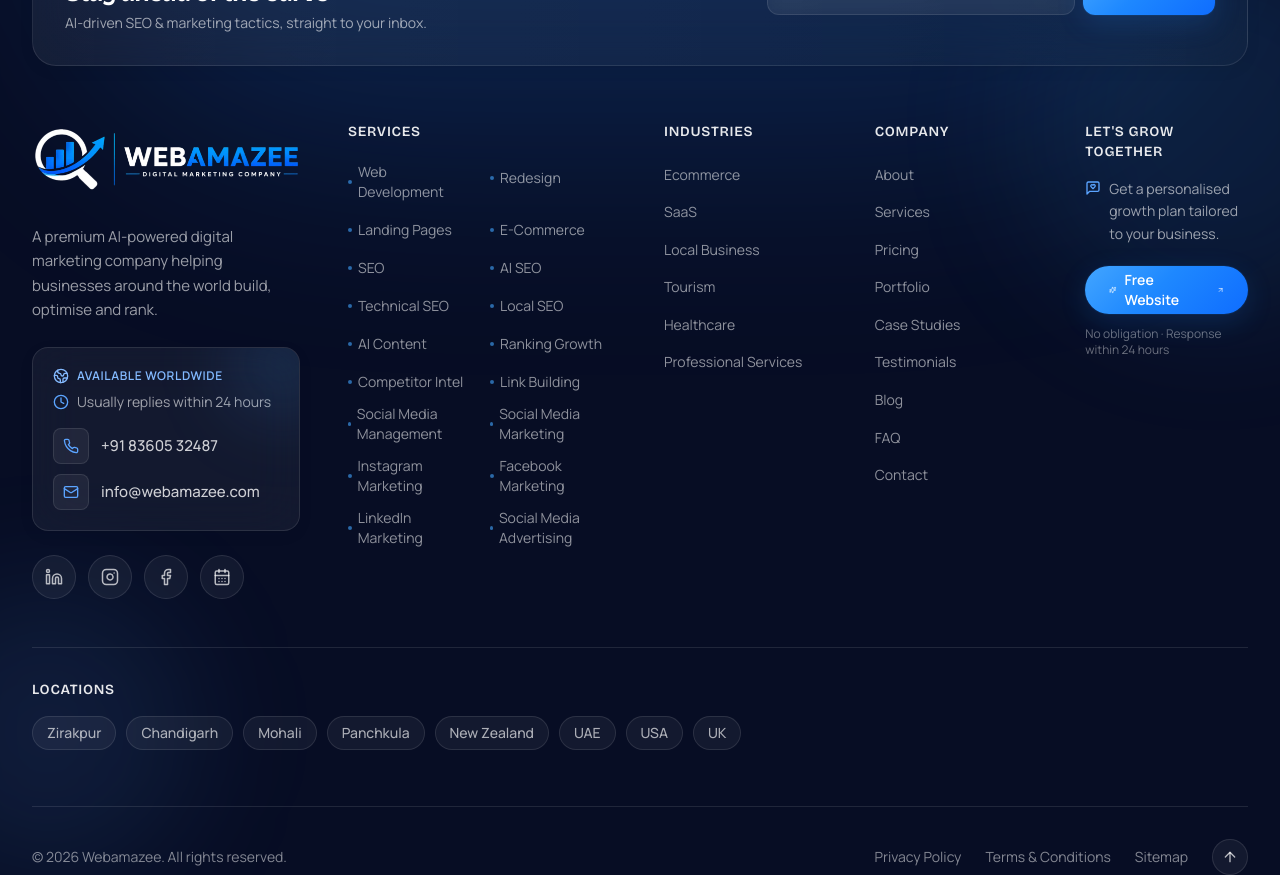
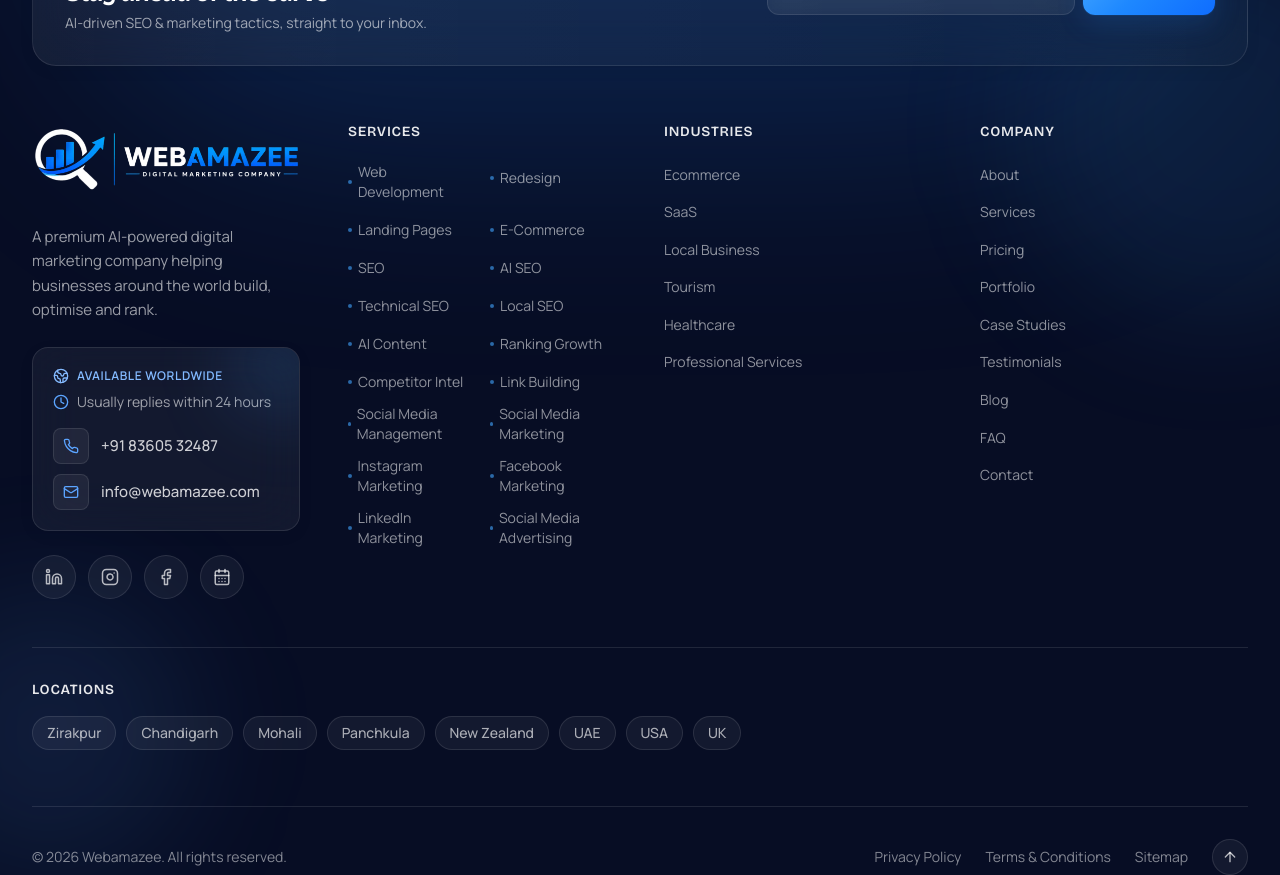
Before and after one commit to tilakbatra2002-cell/webamazee-new, a Next.js app: page /pricing in a window 1280 px wide. Shown: the part 4020-4895 px from the top of the page. Built offline with nearby package versions, Linux system fonts and the light colour scheme.

Commit message:
fix: simplify footer to four columns

```diff
--- a/src/components/layout/footer.tsx
+++ b/src/components/layout/footer.tsx
@@ -4,7 +4,7 @@
 import Link from "next/link";
 import {
   Linkedin, Instagram, Facebook, CalendarDays, Mail, Phone, Clock,
-  ArrowUpRight, ArrowUp, Check, Sparkles, Globe2, MessageSquareHeart, Loader2,
+  ArrowUpRight, ArrowUp, Check, Sparkles, Globe2, Loader2,
 } from "lucide-react";
 import { Logo } from "./logo";
 import { serviceLinks } from "@/lib/nav";
@@ -201,7 +201,7 @@
           </div>
 
           {/* industries */}
-          <div className="lg:col-span-2">
+          <div className="lg:col-span-3">
             <h4 className="font-display text-sm font-semibold uppercase tracking-wider text-white/90">
               Industries
             </h4>
@@ -220,7 +220,7 @@
           </div>
 
           {/* company */}
-          <div className="lg:col-span-2">
+          <div className="lg:col-span-3">
             <h4 className="font-display text-sm font-semibold uppercase tracking-wider text-white/90">
               Company
             </h4>
@@ -236,29 +236,6 @@
                 </li>
               ))}
             </ul>
-          </div>
-
-          {/* CTA */}
-          <div className="lg:col-span-2">
-            <h4 className="font-display text-sm font-semibold uppercase tracking-wider text-white/90">
-              Let's grow together
-            </h4>
-            <p className="mt-4 flex items-start gap-2 text-sm leading-relaxed text-white/60">
-              <MessageSquareHeart className="mt-0.5 h-4 w-4 shrink-0 text-brand-400" />
-              Get a personalised growth plan tailored to your business.
-            </p>
-            <Link
-              href="/contact"
-              className="group relative mt-5 inline-flex h-12 w-full items-center justify-center gap-2 overflow-hidden rounded-full bg-brand-gradient px-6 text-sm font-semibold text-white shadow-glow transition-all hover:shadow-glow-lg"
-            >
-              <span aria-hidden className="absolute inset-y-0 left-0 w-1/3 bg-white/20 blur-md [transform:translateX(-150%)] transition-transform duration-700 group-hover:[transform:translateX(400%)]" />
-              <Sparkles className="relative h-4 w-4" />
-              <span className="relative">Get Your Free Website Audit</span>
-              <ArrowUpRight className="relative h-4 w-4 transition-transform duration-300 group-hover:translate-x-0.5 group-hover:-translate-y-0.5" />
-            </Link>
-            <p className="mt-3 text-xs text-white/40">
-              No obligation · Response within 24 hours
-            </p>
           </div>
         </div>
 
```
